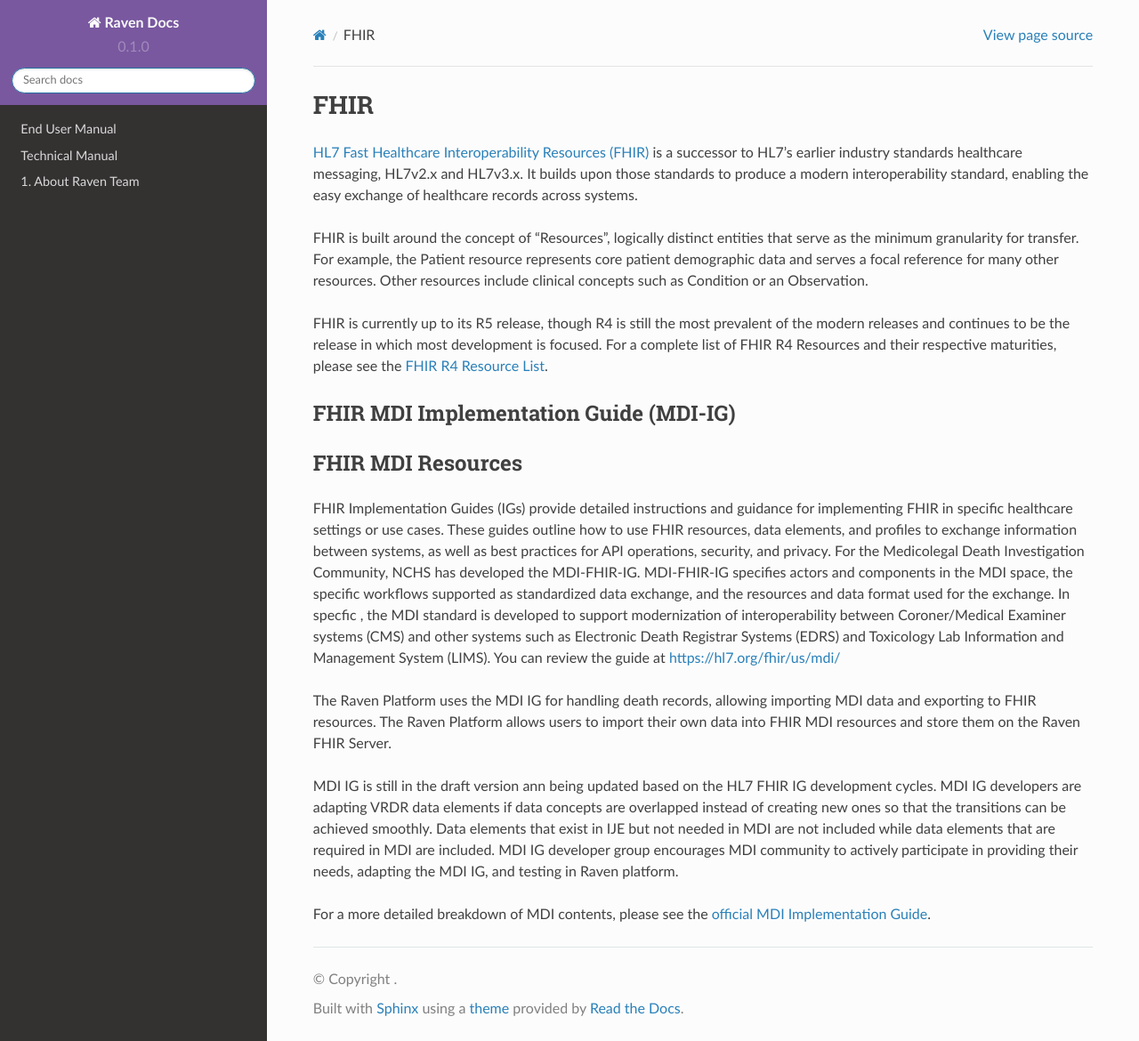
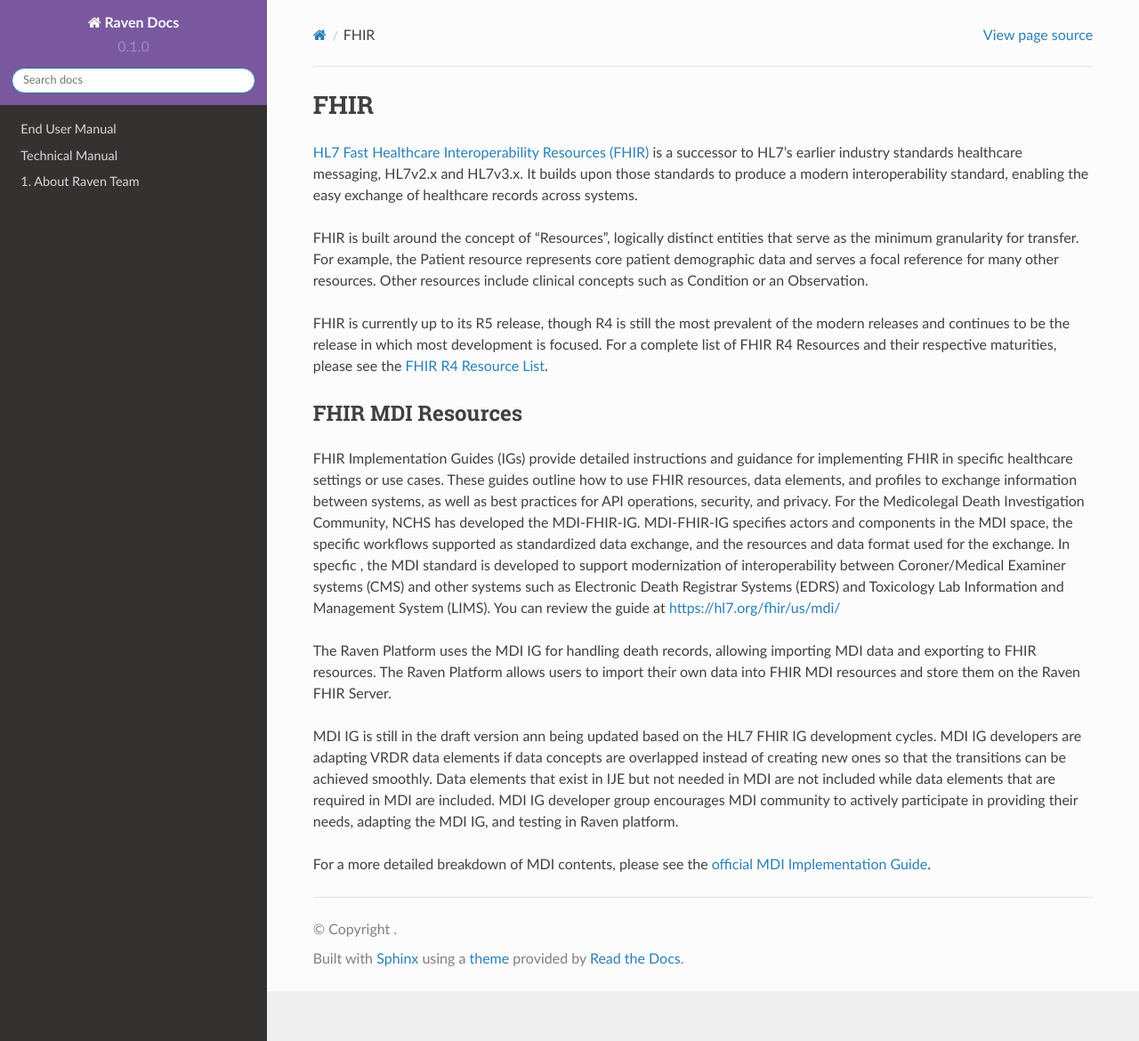
Before and after one commit to MortalityReporting/RavenDocs, a Sphinx documentation site: the page built from docs/source/fhir.rst, in a window 1280 px wide and 1170 px high. Shown: the whole window at 89% size. Built offline with Sphinx 7.4.7 and the Read the Docs theme 2.0.0, drawn with Linux system fonts in a browser that asks for light colours.

Commit message:
Update fhir.rst
Removed errant section

```diff
--- a/docs/source/fhir.rst
+++ b/docs/source/fhir.rst
@@ -20,9 +20,6 @@
 which most development is focused. For a complete list of FHIR R4
 Resources and their respective maturities, please see the `FHIR R4
 Resource List <https://hl7.org/fhir/R4/resourcelist.html>`__.
-
-FHIR MDI Implementation Guide (MDI-IG)
-------------------
 
 FHIR MDI Resources
 ------------------
```
